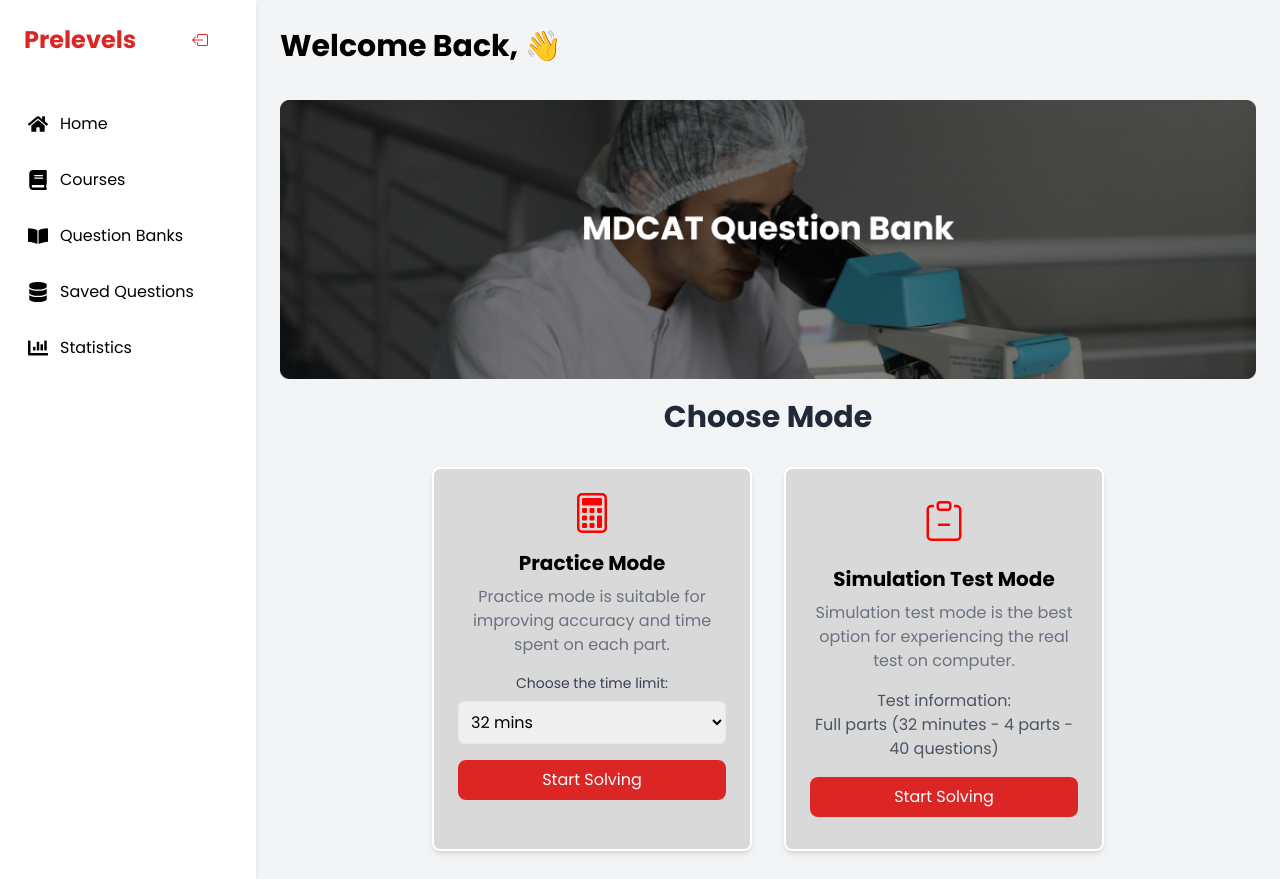
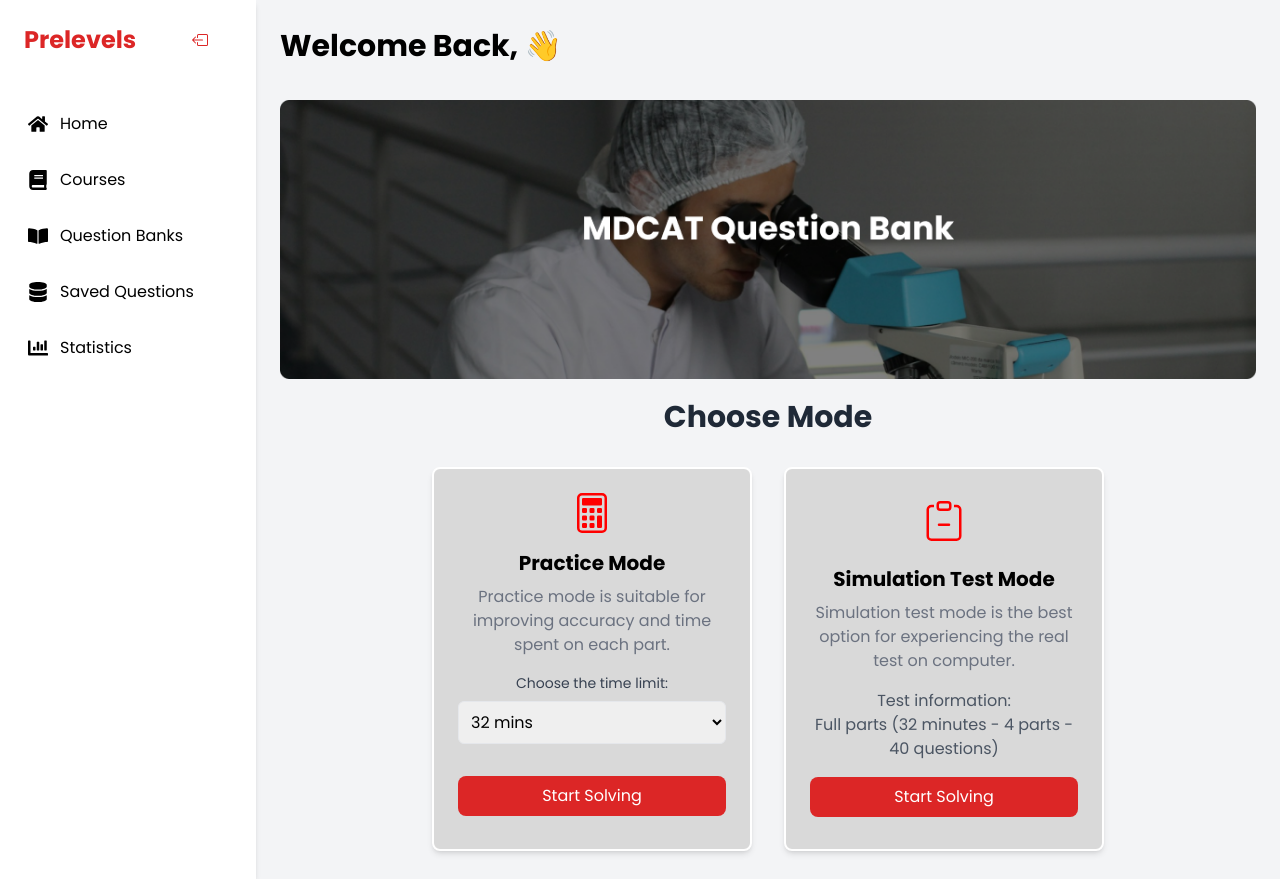
Before and after one commit to Abdullah9202/prelevels, a Next.js app in the folder client/: page /dashboard/question-bank/solve/mode in a window 1280 px wide. Built offline with nearby package versions, Linux system fonts and the light colour scheme.

Commit message:
Feat: Integrate useRouter for navigation in Test page and ModeComponent; update button styles and spacing

```diff
--- a/client/src/app/(pages)/dashboard/question-bank/solve/mode/Test/page.tsx
+++ b/client/src/app/(pages)/dashboard/question-bank/solve/mode/Test/page.tsx
@@ -7,6 +7,7 @@
 import QuestionComponent from "@/components/dashboard/questionbank/solve/mode/Test/question_component"; // Import the QuestionComponent
 import QuestionModel from "@/components/dashboard/questionbank/topical/topicView/mode/Test/QuestionModel";
 import ReportModel from "@/components/dashboard/questionbank/solve/mode/Test/report_model";
+import { useRouter } from "next/navigation";
 
 
 
@@ -19,6 +20,7 @@
   const [questionList, setQuestionList] = useState<any[]>([]);
   const [status , setStatus] = useState<number>(0)
   const [resetState, setResetState] = useState<boolean>(false);
+  const router = useRouter()
 
 
   const handleReportModelOpen = () => setIsReportModalOpen(true);
@@ -96,7 +98,7 @@
   };
 
   const handleModalClose = () => {
-
+    setIsModalOpen(false)
   };
 
   useEffect(() => {
@@ -149,7 +151,7 @@
             MDCAT &gt; Sindh MDCAT 2023 &gt; Biology &gt; Genetics
           </div>
           <div className="text-gray-100 text-sm font-bold bg-red-500 px-4 py-2 rounded-2xl">
-            <button   >Exit</button>
+            <button onClick={()=> router.push('/dashboard/question-bank')}  >Exit</button>
           </div>
         </div>
       </header>
--- a/client/src/components/dashboard/questionbank/solve/mode/modecomponent.tsx
+++ b/client/src/components/dashboard/questionbank/solve/mode/modecomponent.tsx
@@ -65,12 +65,12 @@
                 <option>60 mins</option>
               </select>
             </div>
-            <div className="text-center">
+            <div className="text-center mt-8">
               <button
                 onClick={() =>
                   router.push("/dashboard/question-bank/solve/mode/Test")
                 }
-                className="w-full bg-red-600 text-white py-2 px-4 rounded-lg hover:bg-red-700"
+                className="w-full bg-red-600 text-white py-2  px-4 rounded-lg hover:bg-red-700"
               >
                 Start Solving
               </button>
```
